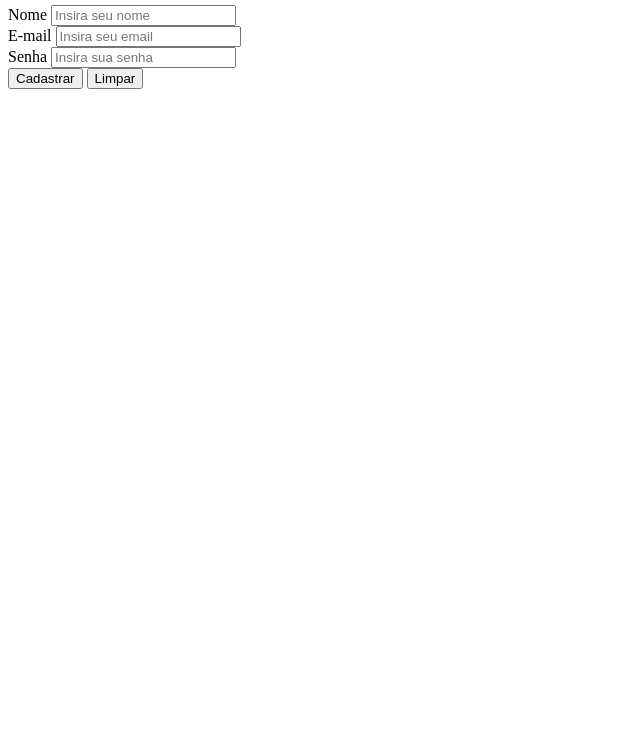
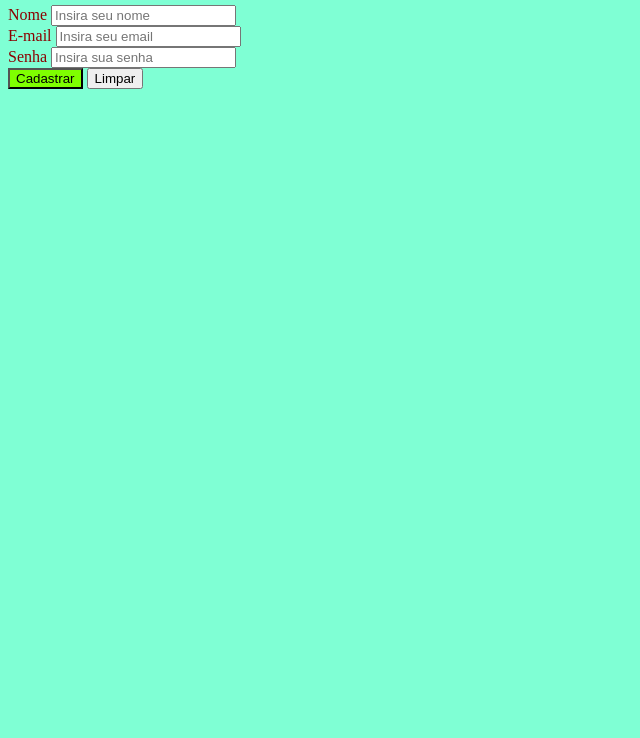
Before and after one commit to douglaslima-dev/curso_ebac_frontend, a plain HTML site: page index.html in a window 1280 px wide. Shown: the part 62-800 px from the top of the page, without its empty margins (0-640 px from the left). Drawn offline with Linux system fonts and the light colour scheme.

Commit message:
add content M4.A1
Conteúdo adicionado durante a aula 1 do módulo 4 de CSS.
-Conheça a sintaxe do CSS

```diff
--- a/index.html
+++ b/index.html
@@ -4,6 +4,7 @@
     <meta charset="UTF-8">
     <meta name="viewport" content="width=device-width, initial-scale=1.0">
     <title>Formulário de Cadastro</title>
+    <link rel="stylesheet" href="style.css">
 </head>
 <body>
     <h2>Formulário de Cadastro</h2>
@@ -17,7 +18,7 @@
         <label for="password">Senha</label>
         <input id="password" type="password" placeholder="Insira sua senha" i>
         <br>
-        <button type="submit">Cadastrar</button>
+        <button class="button" type="submit">Cadastrar</button>
         <button type="reset">Limpar</button>
     </form>
 </body>
--- /dev/null
+++ b/style.css
@@ -0,0 +1,7 @@
+body{
+    background-color: aquamarine;
+    color: darkred;
+}
+.button{
+    background-color: chartreuse;
+}
```
